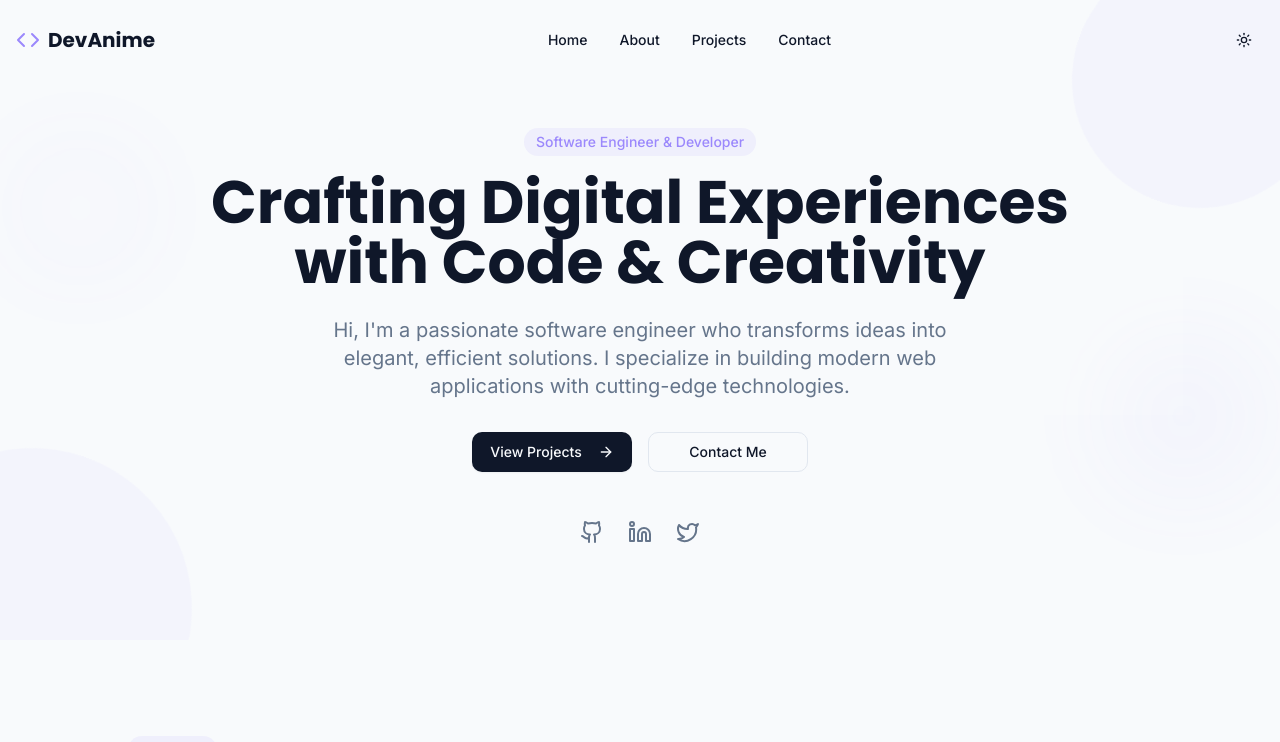
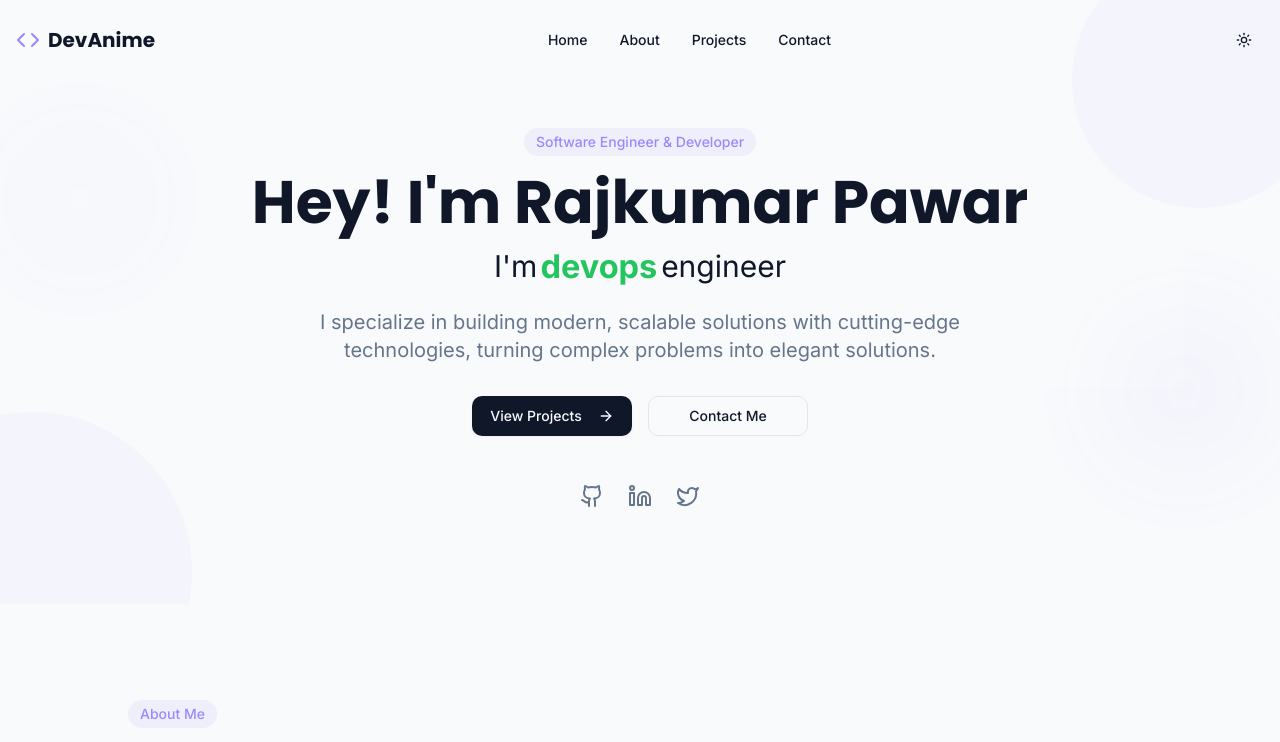
Before and after one commit to rajkumarpawar07/rajkumarpawar07.github.io, a React (Vite) app: page / in a window 1280 px wide. Shown: the top 742 px of the page. Built offline with nearby package versions, Linux system fonts and the light colour scheme.

Commit message:
Update Hero component text
Update the Hero component to include a new heading and animated text.

```diff
--- a/src/components/Hero.tsx
+++ b/src/components/Hero.tsx
@@ -1,8 +1,26 @@
 
 import { ArrowRight, Github, Linkedin, Twitter } from "lucide-react";
 import { Button } from "@/components/ui/button";
+import { useEffect, useState } from "react";
 
 export function Hero() {
+  const [roleIndex, setRoleIndex] = useState(0);
+  const roles = ["backend", "mobile", "cloud", "devops"];
+  const roleColors = {
+    backend: "text-blue-500",
+    mobile: "text-purple-500",
+    cloud: "text-cyan-500",
+    devops: "text-green-500"
+  };
+
+  useEffect(() => {
+    const interval = setInterval(() => {
+      setRoleIndex((prevIndex) => (prevIndex + 1) % roles.length);
+    }, 2000);
+
+    return () => clearInterval(interval);
+  }, []);
+
   return (
     <section id="home" className="relative pt-24 pb-12 md:pt-32 md:pb-24 overflow-hidden">
       <div className="container mx-auto px-4">
@@ -11,17 +29,31 @@ export function Hero() {
             Software Engineer & Developer
           </div>
 
-          <h1 className="text-4xl md:text-5xl lg:text-6xl font-bold mb-6 animate-slide-up">
-            Crafting Digital Experiences with Code & Creativity
+          <h1 className="text-4xl md:text-5xl lg:text-6xl font-bold mb-4 animate-slide-up">
+            Hey! I'm Rajkumar Pawar
           </h1>
 
-          <p className="text-lg md:text-xl text-muted-foreground mb-8 max-w-2xl mx-auto animate-slide-up animation-delay-100">
-            Hi, I'm a passionate software engineer who transforms ideas into elegant,
-            efficient solutions. I specialize in building modern web applications with
-            cutting-edge technologies.
+          <div className="flex justify-center items-center mb-6 text-2xl md:text-3xl animate-slide-up animation-delay-100">
+            <span className="mr-2">I'm</span>
+            <span
+              className={`font-bold transition-all duration-500 ${roleColors[roles[roleIndex]]}`}
+              key={roleIndex}
+              style={{
+                animation: "scale-bounce 2s infinite",
+                display: "inline-block"
+              }}
+            >
+              {roles[roleIndex]}
+            </span>
+            <span className="ml-2">engineer</span>
+          </div>
+
+          <p className="text-lg md:text-xl text-muted-foreground mb-8 max-w-2xl mx-auto animate-slide-up animation-delay-200">
+            I specialize in building modern, scalable solutions with
+            cutting-edge technologies, turning complex problems into elegant solutions.
           </p>
 
-          <div className="flex flex-col sm:flex-row items-center justify-center gap-4 mb-12 animate-slide-up animation-delay-200">
+          <div className="flex flex-col sm:flex-row items-center justify-center gap-4 mb-12 animate-slide-up animation-delay-300">
             <Button className="anime-button min-w-[160px]" asChild>
               <a href="#projects">
                 View Projects
@@ -34,7 +66,7 @@ export function Hero() {
             </Button>
           </div>
 
-          <div className="flex items-center justify-center gap-6 animate-fade-in animation-delay-300">
+          <div className="flex items-center justify-center gap-6 animate-fade-in animation-delay-400">
             <a
               href="https://github.com"
               target="_blank"
@@ -68,6 +100,14 @@ export function Hero() {
         </div>
       </div>
 
+      {/* Add custom keyframes for scale-bounce animation */}
+      <style jsx>{`
+        @keyframes scale-bounce {
+          0%, 100% { transform: scale(1); }
+          50% { transform: scale(1.1); }
+        }
+      `}</style>
+
       {/* Decorative elements */}
       <div className="absolute top-1/4 left-8 w-24 h-24 bg-accent/10 rounded-full blur-3xl animate-pulse"></div>
       <div className="absolute bottom-1/4 right-8 w-32 h-32 bg-accent/10 rounded-full blur-3xl animate-pulse animation-delay-300"></div>
```
